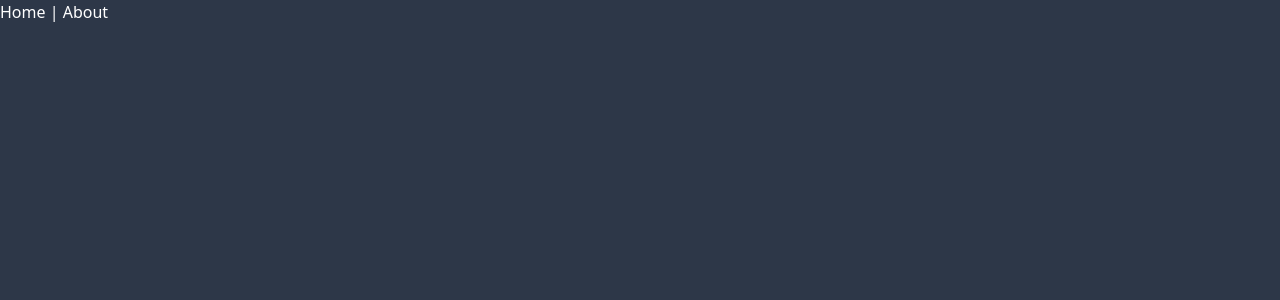
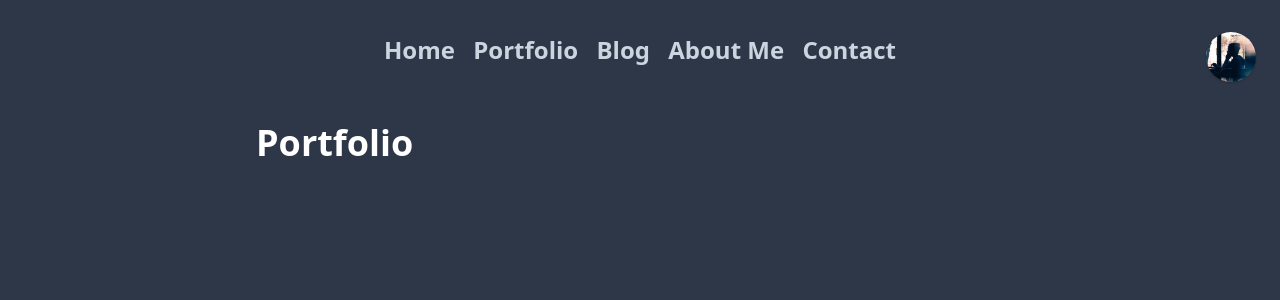
Before and after one commit to bn4t/benjaminnater.com, a Vue app: page /portfolio in a window 1280 px wide. Shown: the top 300 px of the page. Built offline with nearby package versions, Linux system fonts and the light colour scheme.

Commit message:
start working on website

```diff
--- a/package.json
+++ b/package.json
@@ -8,6 +8,7 @@
     "lint": "vue-cli-service lint"
   },
   "dependencies": {
+    "animate.css": "^4.1.1",
     "core-js": "^3.6.5",
     "tailwindcss": "^1.8.10",
     "vue": "^2.6.11",
--- a/src/App.vue
+++ b/src/App.vue
@@ -1,12 +1,28 @@
 <template>
   <div id="app">
-    <div id="nav">
-      <router-link to="/">Home</router-link> |
-      <router-link to="/about">About</router-link>
+    <img src="./assets/img/bn4t.jpg" v-if="!homepage" width="50px" class="mr-6 absolute right-0 rounded-full shadow" alt="Hi, this is me">
+    <Navbar class="mt-8 mb-12 mb-3"/>
+    <div class="max-w-full md:max-w-3xl md:mx-auto">
+      <transition name="custom-classes-transition"
+                      enter-active-class="animated tada"
+                      leave-active-class="animated bounceOutRight">
+        <router-view/>
+      </transition>
     </div>
-    <router-view/>
   </div>
 </template>
 
 <style>
 </style>
+<script>
+import Navbar from '@/components/Navbar'
+
+export default {
+  components: { Navbar },
+  computed: {
+    homepage: function () {
+      return this.$route.path === '/'
+    }
+  }
+}
+</script>
--- a/src/components/HelloWorld.vue
+++ /dev/null
@@ -1,60 +0,0 @@
-<template>
-  <div class="hello">
-    <h1>{{ msg }}</h1>
-    <p>
-      For a guide and recipes on how to configure / customize this project,<br>
-      check out the
-      <a href="https://cli.vuejs.org" target="_blank" rel="noopener">vue-cli documentation</a>.
-    </p>
-    <h3>Installed CLI Plugins</h3>
-    <ul>
-      <li><a href="https://github.com/vuejs/vue-cli/tree/dev/packages/%40vue/cli-plugin-babel" target="_blank" rel="noopener">babel</a></li>
-      <li><a href="https://github.com/vuejs/vue-cli/tree/dev/packages/%40vue/cli-plugin-router" target="_blank" rel="noopener">router</a></li>
-      <li><a href="https://github.com/vuejs/vue-cli/tree/dev/packages/%40vue/cli-plugin-vuex" target="_blank" rel="noopener">vuex</a></li>
-      <li><a href="https://github.com/vuejs/vue-cli/tree/dev/packages/%40vue/cli-plugin-eslint" target="_blank" rel="noopener">eslint</a></li>
-    </ul>
-    <h3>Essential Links</h3>
-    <ul>
-      <li><a href="https://vuejs.org" target="_blank" rel="noopener">Core Docs</a></li>
-      <li><a href="https://forum.vuejs.org" target="_blank" rel="noopener">Forum</a></li>
-      <li><a href="https://chat.vuejs.org" target="_blank" rel="noopener">Community Chat</a></li>
-      <li><a href="https://twitter.com/vuejs" target="_blank" rel="noopener">Twitter</a></li>
-      <li><a href="https://news.vuejs.org" target="_blank" rel="noopener">News</a></li>
-    </ul>
-    <h3>Ecosystem</h3>
-    <ul>
-      <li><a href="https://router.vuejs.org" target="_blank" rel="noopener">vue-router</a></li>
-      <li><a href="https://vuex.vuejs.org" target="_blank" rel="noopener">vuex</a></li>
-      <li><a href="https://github.com/vuejs/vue-devtools#vue-devtools" target="_blank" rel="noopener">vue-devtools</a></li>
-      <li><a href="https://vue-loader.vuejs.org" target="_blank" rel="noopener">vue-loader</a></li>
-      <li><a href="https://github.com/vuejs/awesome-vue" target="_blank" rel="noopener">awesome-vue</a></li>
-    </ul>
-  </div>
-</template>
-
-<script>
-export default {
-  name: 'HelloWorld',
-  props: {
-    msg: String
-  }
-}
-</script>
-
-<!-- Add "scoped" attribute to limit CSS to this component only -->
-<style scoped>
-h3 {
-  margin: 40px 0 0;
-}
-ul {
-  list-style-type: none;
-  padding: 0;
-}
-li {
-  display: inline-block;
-  margin: 0 10px;
-}
-a {
-  color: #42b983;
-}
-</style>
--- /dev/null
+++ b/src/components/Navbar.vue
@@ -0,0 +1,39 @@
+<template>
+  <nav class="mx-auto max-w-lg flex flex-wrap justify-between">
+    <router-link class="text-2xl text-gray-400 font-semibold underline-effect" to="/">Home</router-link>
+    <router-link class="text-2xl text-gray-400 font-semibold underline-effect" to="/portfolio">Portfolio</router-link>
+    <router-link class="text-2xl text-gray-400 font-semibold underline-effect" to="/portfolio">Blog</router-link>
+    <router-link class="text-2xl text-gray-400 font-semibold underline-effect" to="/about">About Me</router-link>
+    <router-link class="text-2xl text-gray-400 font-semibold underline-effect" to="/contact">Contact</router-link>
+  </nav>
+</template>
+
+<script>
+export default {
+  name: 'Navbar'
+}
+</script>
+
+<style scoped>
+.underline-effect {
+  position: relative;
+}
+
+.underline-effect::before {
+  content: '';
+  position: absolute;
+  bottom: 0;
+  left: 0;
+  right: 0;
+  height: 2px;
+  background-color: #3cefff;
+  transform-origin: bottom right;
+  transform: scaleX(0);
+  transition: transform 0.3s ease;
+}
+
+.underline-effect:hover::before {
+  transform-origin: bottom left;
+  transform: scaleX(1);
+}
+</style>
--- a/src/main.js
+++ b/src/main.js
@@ -3,6 +3,7 @@ import App from './App.vue'
 import router from './router'
 import store from './store'
 import '@/assets/styles/tailwind.css'
+import styles from 'animate.css'
 
 Vue.config.productionTip = false
 
--- a/src/router/index.js
+++ b/src/router/index.js
@@ -11,11 +11,18 @@ const routes = [
     component: Home
   },
   {
+    path: '/portfolio',
+    name: 'Portfolio',
+    component: () => import(/* webpackChunkName: "portfolio" */ '../views/Portfolio.vue')
+  },
+  {
+    path: '/contact',
+    name: 'Contact',
+    component: () => import(/* webpackChunkName: "contact" */ '../views/Contact.vue')
+  },
+  {
     path: '/about',
     name: 'About',
-    // route level code-splitting
-    // this generates a separate chunk (about.[hash].js) for this route
-    // which is lazy-loaded when the route is visited.
     component: () => import(/* webpackChunkName: "about" */ '../views/About.vue')
   }
 ]
--- /dev/null
+++ b/src/views/Contact.vue
@@ -0,0 +1,13 @@
+<template>
+<div></div>
+</template>
+
+<script>
+export default {
+  name: 'Contact'
+}
+</script>
+
+<style scoped>
+
+</style>
--- a/src/views/Home.vue
+++ b/src/views/Home.vue
@@ -1,18 +1,13 @@
 <template>
   <div class="home">
     <img alt="Vue logo" src="../assets/img/logo.png">
-    <HelloWorld msg="Welcome to Your Vue.js App"/>
   </div>
 </template>
 
 <script>
-// @ is an alias to /src
-import HelloWorld from '@/components/HelloWorld.vue'
-
 export default {
   name: 'Home',
   components: {
-    HelloWorld
   }
 }
 </script>
--- /dev/null
+++ b/src/views/Portfolio.vue
@@ -0,0 +1,15 @@
+<template>
+  <div>
+    <h1 class="text-4xl font-semibold">Portfolio</h1>
+  </div>
+</template>
+
+<script>
+export default {
+  name: 'Portfolio'
+}
+</script>
+
+<style scoped>
+
+</style>
```
Also changed, not shown: src/assets/img/bn4t.jpg (added), 1 other file (tests, documents, lock files or other folders).
